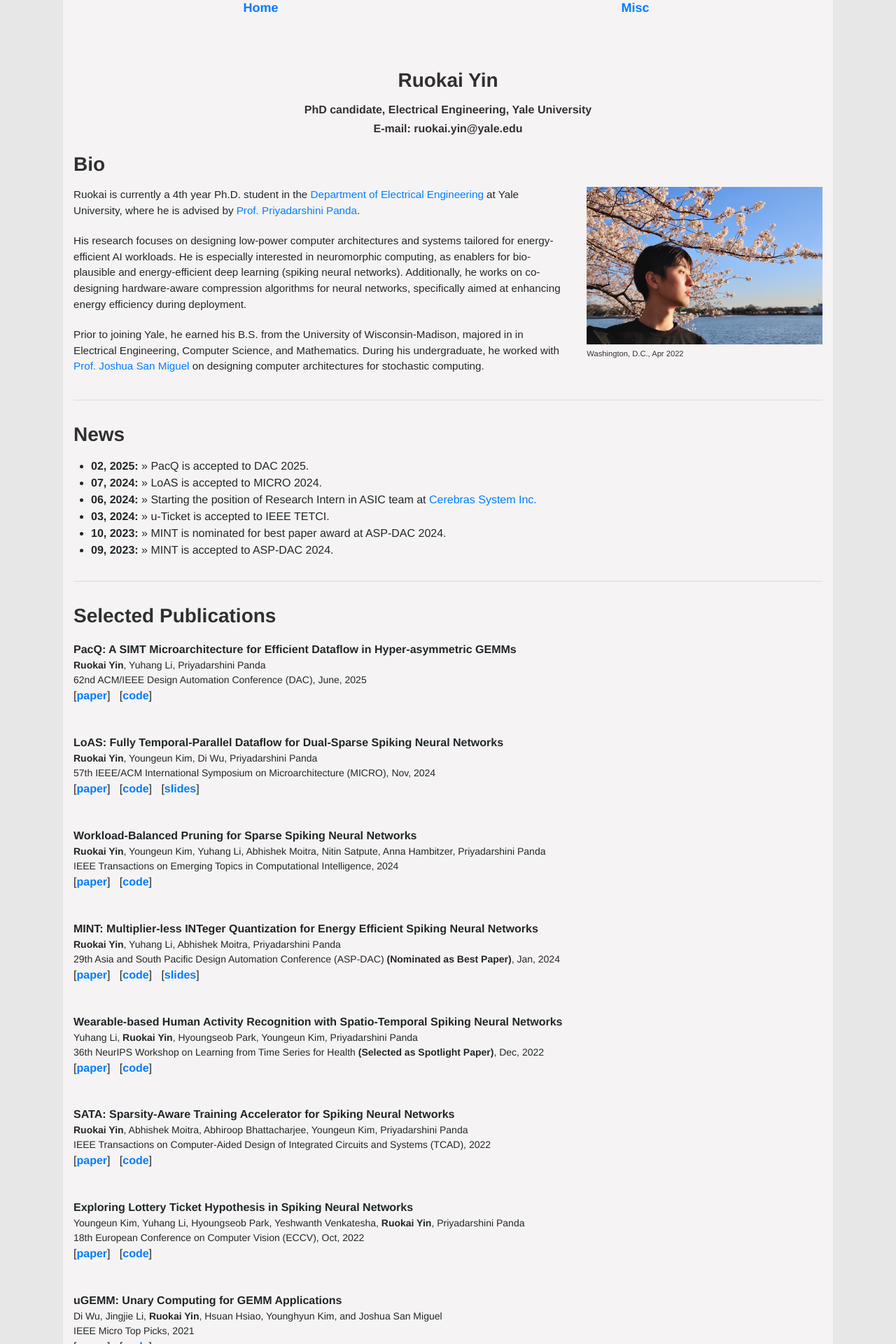
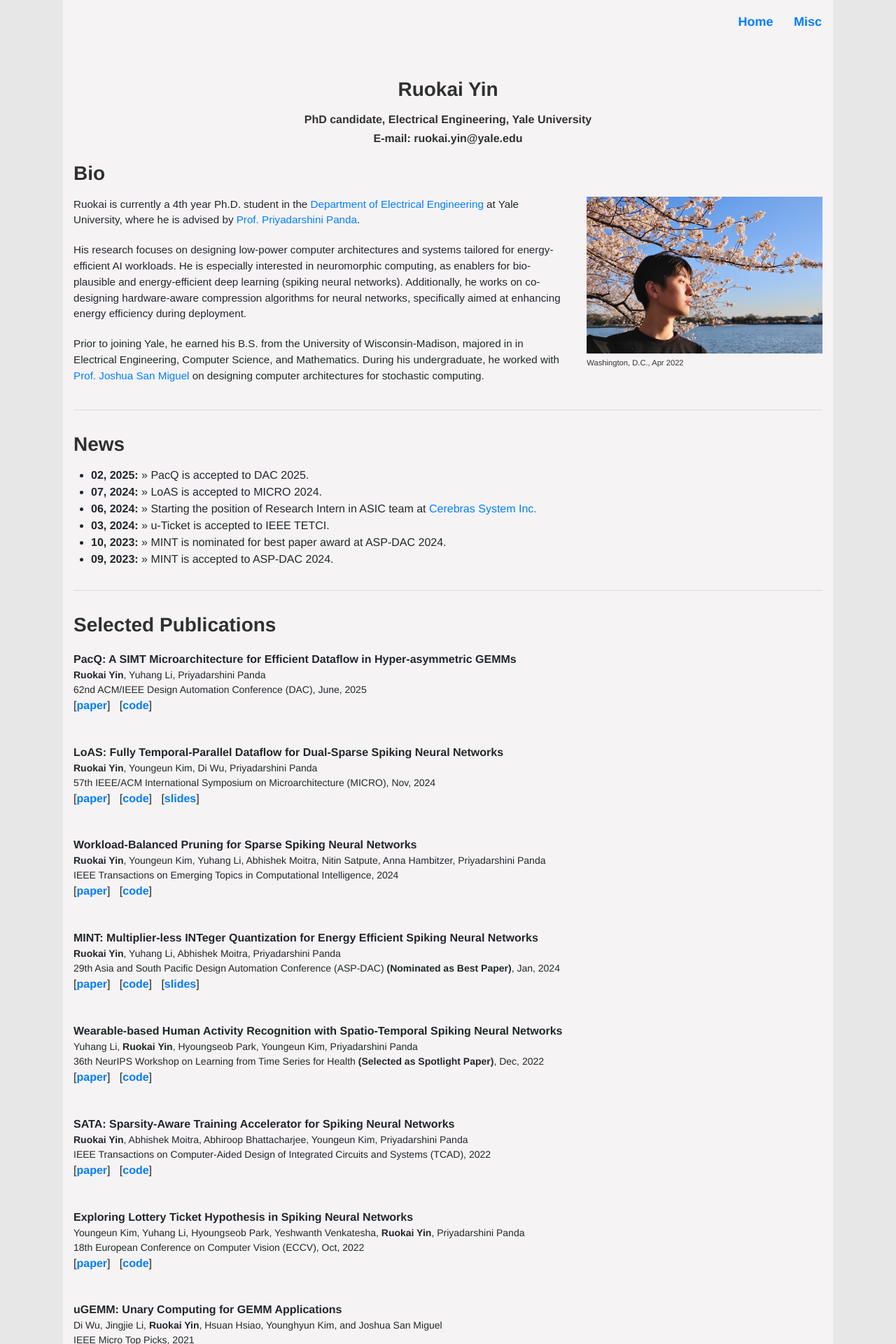
Before and after one commit to RuokaiYin/RuokaiYin.github.io, a Jekyll site: the page built from index.html, in a window 1280 px wide. Shown: the top 1920 px of the page at 70% size. Built offline with Jekyll 4.4.1, drawn with Linux system fonts in a browser that asks for light colours.

Commit message:
Update navigation.html

```diff
--- a/_includes/navigation.html
+++ b/_includes/navigation.html
@@ -1,4 +1,4 @@
-<table>
+<!-- <table>
     <tr>
         {% for item in site.data.navigation %}
         <td width="25%" style="border:0px;">
@@ -10,4 +10,21 @@
         </td>
         {% endfor %}
     </tr>
+</table> -->
+
+
+<table style="width: 100%;">
+    <tr>
+        <td style="text-align: right; padding-top: 20px; border: 0px;">
+            {% for item in site.data.navigation %}
+            <span style="margin-left: 25px;">
+                <h3 style="display: inline-block; margin: 0;">
+                    <a href="{{ item.link }}" {% if page.url == item.link %} class="current" {% endif%}>
+                        {{item.name}}
+                    </a>
+                </h3>
+            </span>
+            {% endfor %}
+        </td>
+    </tr>
 </table>
```
